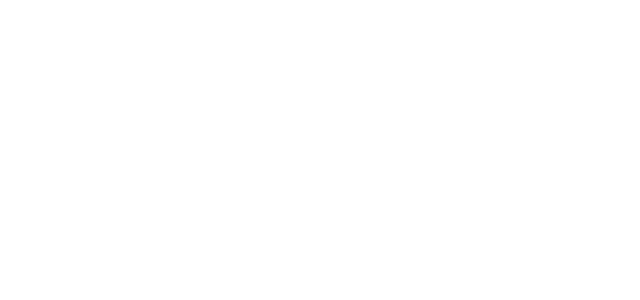
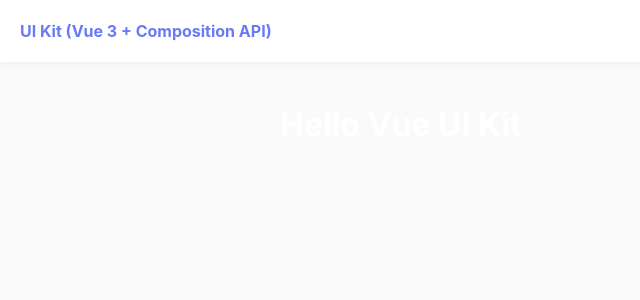
Before and after one commit to BadVoice/UI-kit-vue3, a Vue app: page / in a window 1280 px wide. Shown: the top 300 px of the page, without its empty margins (0-640 px from the left). Built offline with nearby package versions, Linux system fonts and the light colour scheme.

Commit message:
feat: add Header component & scss global styles

```diff
--- a/src/App.vue
+++ b/src/App.vue
@@ -1,11 +1,27 @@
 <script setup>
-
+import LayoutHeader from '@/components/layout/Header.vue'
 </script>
 
 <template>
-    <RouterView />
+  <div class="container">
+    <LayoutHeader />
+    <div class="content">
+      <RouterView />
+    </div>
+  </div>
+
 </template>
 
-<style scoped>
+<style lang="scss" scoped>
+    @import "./styles/global.scss";
 
+    .content {
+      max-width: 1400px;
+      margin-left: 250px;
+      padding: 30px;
+      transition: .2s;
+      &_full {
+        margin-left: 0;
+      }
+    }
 </style>
--- /dev/null
+++ b/src/components/layout/Header.vue
@@ -0,0 +1,19 @@
+<template>
+    <header class="header">
+        <RouterLink to="/">UI Kit (Vue 3 + Composition API)</RouterLink>
+    </header>
+</template>
+
+<style lang="scss" scoped>
+    .header {
+        background: #fff;
+        font-weight: bold;
+        padding: 0 20px;
+        box-shadow:  0px 0px 10px rgba(0, 0, 0, 0.07);
+        height: 62px;
+        display: flex;
+        align-items: center;
+        z-index: 1;
+        position: relative;
+    }
+</style>
--- a/src/main.js
+++ b/src/main.js
@@ -1,6 +1,7 @@
 import { createApp, useAttrs } from 'vue'
-import './style.css'
+import '@/styles/global.scss'
 import App from './App.vue'
+
 
 import router from './router'
 
--- a/src/style.css
+++ /dev/null
@@ -1,16 +0,0 @@
-:root {
-  font-family: Inter, Avenir, Helvetica, Arial, sans-serif;
-  font-size: 16px;
-  line-height: 24px;
-  font-weight: 400;
-
-  color-scheme: light dark;
-  color: rgba(255, 255, 255, 0.87);
-
-
-  font-synthesis: none;
-  text-rendering: optimizeLegibility;
-  -webkit-font-smoothing: antialiased;
-  -moz-osx-font-smoothing: grayscale;
-  -webkit-text-size-adjust: 100%;
-}
--- /dev/null
+++ b/src/styles/global.scss
@@ -0,0 +1,34 @@
+:root {
+    font-family: Inter, Avenir, Helvetica, Arial, sans-serif;
+    font-size: 16px;
+    line-height: 24px;
+    font-weight: 400;
+
+    color-scheme: light dark;
+    color: rgba(255, 255, 255, 0.87);
+
+
+    font-synthesis: none;
+    text-rendering: optimizeLegibility;
+    -webkit-font-smoothing: antialiased;
+    -moz-osx-font-smoothigitng: grayscale;
+    -webkit-text-size-adjust: 100%;
+
+    --primary-color: #6979f8;
+    --primary-color-hover: #a5affb;
+    --second-color: #be52f2;
+  }
+
+  * {
+    box-sizing: border-box;
+  }
+
+  body {
+    background: #fafafa;
+    margin: 0;
+  }
+
+  a {
+    color: var(--primary-color);
+    text-decoration: none;
+  }
```
